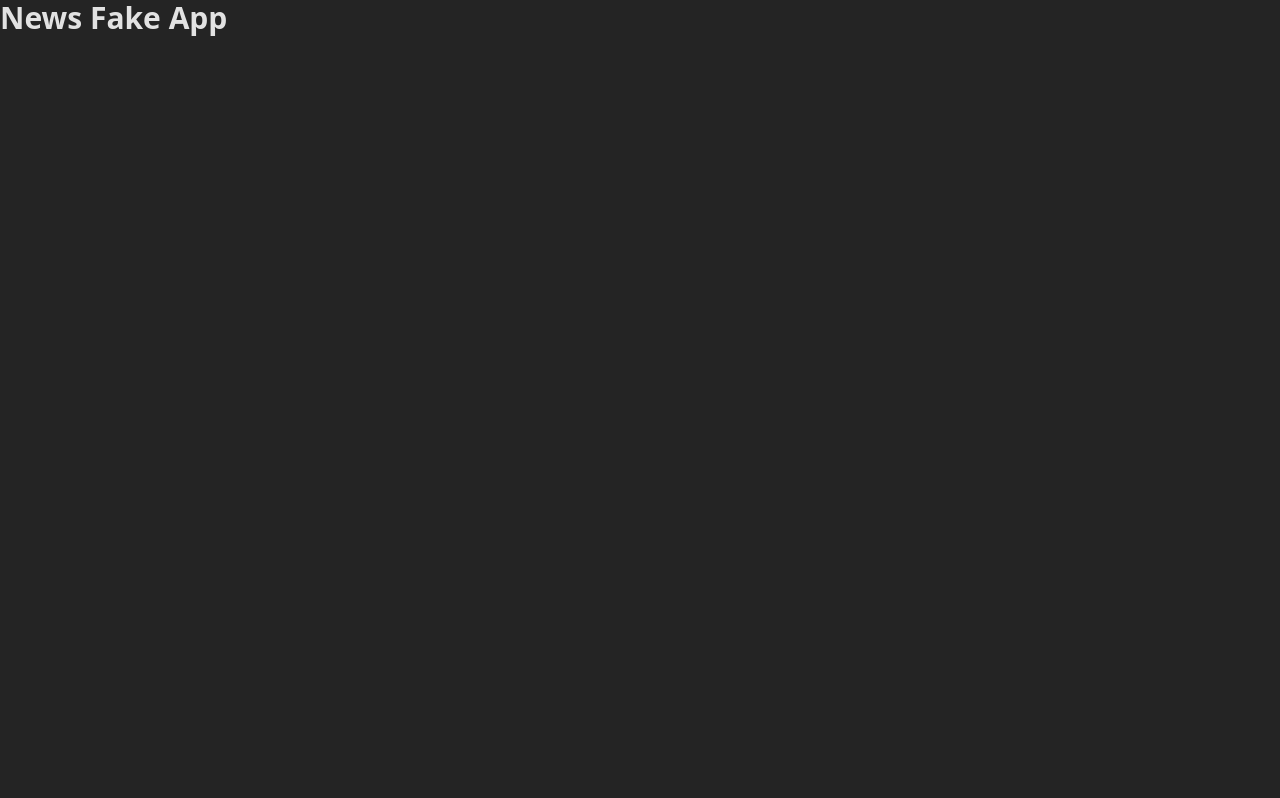
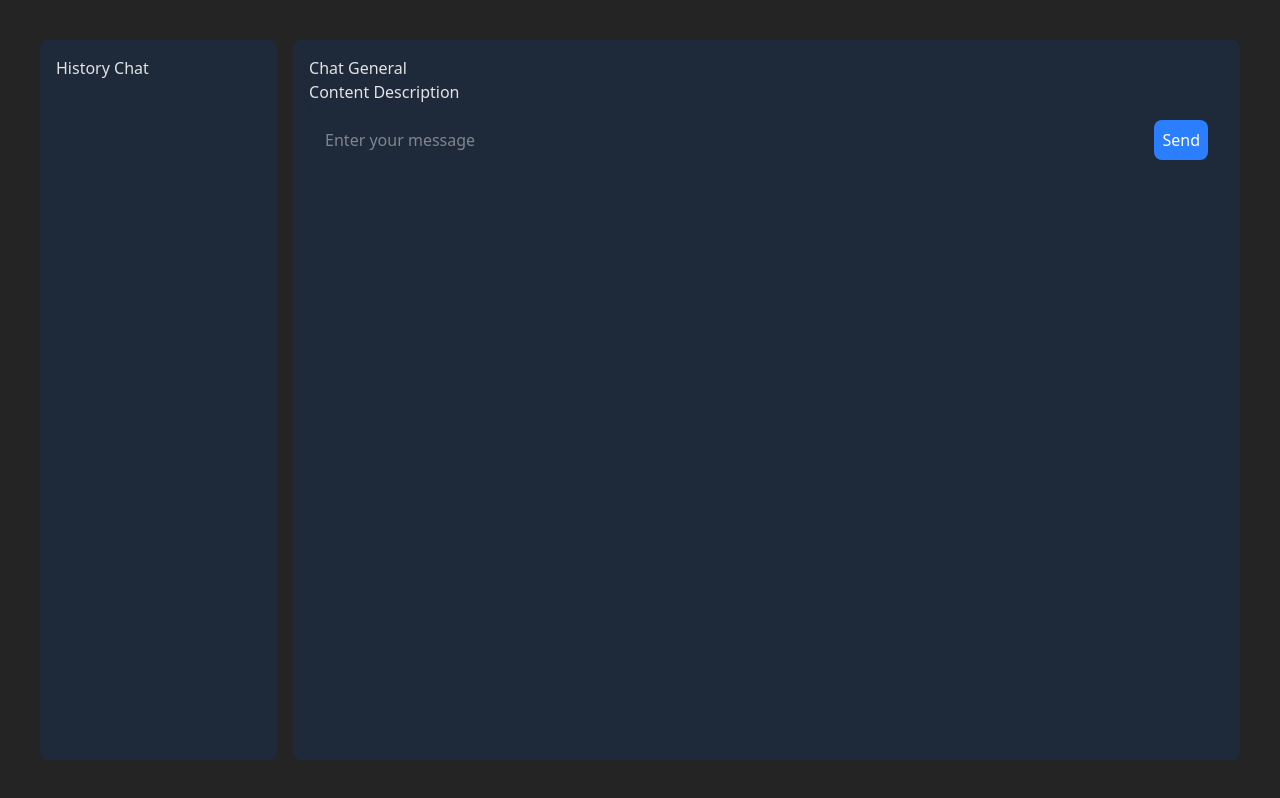
Before and after one commit to HarryHndz/News-App, a React (Vite) app: page / in a window 1280 px wide. Built offline with nearby package versions, Linux system fonts and the light colour scheme.

Commit message:
feat: add  main components (input, chat , history)

```diff
--- a/src/App.tsx
+++ b/src/App.tsx
@@ -1,14 +1,13 @@
-
+import { ChatGeneral } from "./components/ChatGeneral"
+import { HistoryChat } from "./components/HistoryChat"
 
 
 function App() {
   return (
-    <div className=''>
-      <h1 className="text-3xl font-bold">
-        News Fake App
-      </h1>
-
-    </div>
+    <main className='flex flex-row gap-4 p-10 h-screen'>
+      <HistoryChat />
+      <ChatGeneral />
+    </main>
   )
 }
 
--- /dev/null
+++ b/src/components/ChatGeneral.tsx
@@ -0,0 +1,12 @@
+import { InputNew } from "./InputNew"
+import { ContentDescription } from "./ContentDescription"
+
+export const ChatGeneral = ()=>{
+  return (
+    <div className="bg-gray-800 p-4 rounded-lg w-4/5 h-full">
+      <h1>Chat General</h1>
+      <ContentDescription />
+      <InputNew />
+    </div>
+  )
+}
--- /dev/null
+++ b/src/components/ContentDescription.tsx
@@ -0,0 +1,9 @@
+
+
+export const ContentDescription = ()=>{
+  return(
+    <div>
+      <h1>Content Description</h1>
+    </div>
+  )
+}
--- /dev/null
+++ b/src/components/HistoryChat.tsx
@@ -0,0 +1,9 @@
+
+
+export const HistoryChat = () => {
+  return (
+    <div className="bg-gray-800 p-4 rounded-lg w-1/5 h-full">
+      <h1>History Chat</h1>
+    </div>
+  )
+}
--- /dev/null
+++ b/src/components/InputNew.tsx
@@ -0,0 +1,9 @@
+
+export const InputNew = ()=>{
+  return(
+    <div className="flex flex-row gap-2 bg-gray-800 p-4 rounded-lg">
+      <input type="text" placeholder="Enter your message" className="w-full" />
+      <button className="bg-blue-500 text-white p-2 rounded-lg">Send</button>
+    </div>
+  )
+}
```
